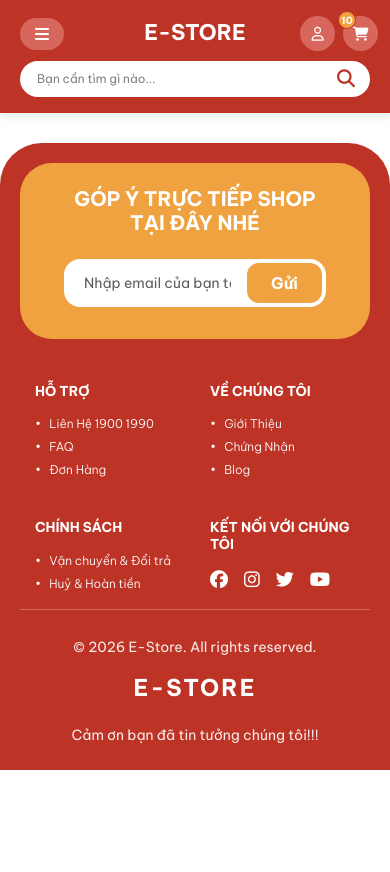
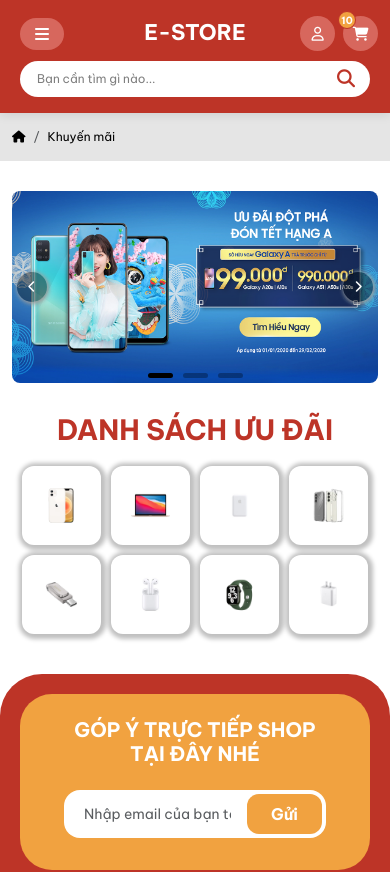
Before and after one commit to LeGiaBao2109/Website-E-Store, a website: page src/views/promotion-list.html in a window 390 px wide. Shown: the top 872 px of the page. Before the commit the page ends 844 px from the top, so only its background shows below. Drawn offline with Linux system fonts and the light colour scheme.

Commit message:
Setup Category Promotion

```diff
--- a/src/public/css/style.css
+++ b/src/public/css/style.css
@@ -1246,16 +1246,9 @@ img {
     margin: 30px 0;
 }
 
-.category__wrap {
-    display: inline-block;
-}
-
 .category__header {
     margin-bottom: 10px;
-    display: flex;
     gap: 20px;
-    align-items: center;
-    justify-content: flex-start;
 }
 
 .category__header--title {
@@ -1264,6 +1257,24 @@ img {
     font-weight: 600;
 }
 
+/* Promotion */
+.category__header--title-promotion {
+    font-size: 36px;
+    color: var(--color-primary)
+}
+
+.category__main--wrap-promotion {
+    grid-template-columns: repeat(4, 1fr);
+    max-width: 1000px;
+}
+/* End Promotion */
+
+.category__main {
+    display: flex;
+    align-items: center;
+    justify-items: center;
+}
+
 .category__button--more {
     font-size: 20px;
     font-weight: 300;
@@ -1282,13 +1293,17 @@ img {
     color: var(--color-primary);
 }
 
-.category__main--wrap {
+.category__main--wrap,
+.category__main--wrap-promotion {
     display: grid;
-    grid-template-columns: repeat(6, 1fr);
     grid-template-rows: repeat(2, auto);
     gap: 20px;
     padding: 10px;
-    justify-items: center;
+    margin: 0 auto;
+}
+
+.category__main--wrap {
+    grid-template-columns: repeat(6, 1fr);
 }
 
 .category__item {
@@ -1308,30 +1323,6 @@ img {
     box-shadow: 0 10px 25px rgba(0, 0, 0, 0.3);
 }
 
-.category__item:nth-child(1) {
-    animation-delay: 0.05s;
-}
-
-.category__item:nth-child(2) {
-    animation-delay: 0.1s;
-}
-
-.category__item:nth-child(3) {
-    animation-delay: 0.15s;
-}
-
-.category__item:nth-child(4) {
-    animation-delay: 0.2s;
-}
-
-.category__item:nth-child(5) {
-    animation-delay: 0.25s;
-}
-
-.category__item:nth-child(6) {
-    animation-delay: 0.3s;
-}
-
 @keyframes fadeUp {
     to {
         opacity: 1;
@@ -1353,26 +1344,40 @@ img {
 }
 
 @media (max-width: 768px) {
+    .category__main--wrap-promotion,
     .category__main--wrap {
-        grid-template-columns: repeat(3, 1fr);
+        gap: 10px;
     }
 
     .category__header--title {
         font-size: 20px;
     }
 
+    .category__header--title-promotion {
+        font-size: 32px;
+    }
+
+    .category__item {
+        border-radius: 12px;
+    }
+
     .category__button--more {
         font-size: 18px;
     }
 }
 
 @media (max-width: 480px) {
-    .category__main--wrap {
-        grid-template-columns: repeat(2, 1fr);
+    .category__main--wrap,
+    .category__main--wrap-promotion {
+        max-width: 400px;
     }
 
     .category__header--title {
         font-size: 18px;
+    }
+
+    .category__header--title-promotion {
+        font-size: 28px;
     }
 
     .category__button--more {
--- a/src/views/promotion-list.html
+++ b/src/views/promotion-list.html
@@ -7,7 +7,7 @@
     <link rel="stylesheet" href="https://cdnjs.cloudflare.com/ajax/libs/font-awesome/6.7.1/css/all.min.css"
         integrity="sha512-5Hs3dF2AEPkpNAR7UiOHba+lRSJNeM2ECkwxUIxC1Q/FLycGTbNapWXB4tP889k5T5Ju8fs4b1P5z/iB4nMfSQ=="
         crossorigin="anonymous" referrerpolicy="no-referrer">
-    <link rel="stylesheet" href="../public/css/style.css">
+    <link rel="stylesheet" href="/css/style.css">
 </head>
 
 <body>
@@ -166,9 +166,113 @@
     </header>
     <!-- End Header -->
 
-    <main>
-        <!-- Code ở đây nha -->
-    </main>
+    <!-- Breadcrumb -->
+    <nav class="c-breadcrumb" aria-label="breadcrumb">
+        <div class="c-breadcrumb__container container py-1">
+            <ol class="breadcrumb c-breadcrumb__list m-0 d-flex align-items-center">
+                <li class="breadcrumb-item c-breadcrumb__item">
+                    <a href="/" class="text-black">
+                        <i class="fa-solid fa-house"></i>
+                    </a>
+                </li>
+                <li class="breadcrumb-item c-breadcrumb__item active text-black" aria-current="page">
+                    Khuyến mãi
+                </li>
+            </ol>
+        </div>
+    </nav>
+    <!-- End Breadcrumb -->
+
+    <!-- Banner -->
+    <section class="banner">
+        <div class="banner__container container">
+            <div class="banner__slider slider">
+                <div class="banner__wrap d-flex">
+                    <img src="/images/banner-1.png" class="banner__image img-fluid w-100">
+                    <img src="/images/banner-2.png" class="banner__image img-fluid w-100">
+                    <img src="/images/banner-3.png" class="banner__image img-fluid w-100">
+                </div>
+
+                <div class="slider__buttons">
+                    <button class="button button-left">
+                        <i class="fa-solid fa-chevron-left"></i>
+                    </button>
+
+                    <button class="button button-right">
+                        <i class="fa-solid fa-chevron-right"></i>
+                    </button>
+                </div>
+
+                <div class="slider__pagination">
+                    <ul>
+                        <li class="active"></li>
+                        <li></li>
+                        <li></li>
+                    </ul>
+                </div>
+            </div>
+        </div>
+    </section>
+    <!-- End Banner -->
+
+    <!-- Category -->
+    <section class="category-promotion category">
+        <div class="category__container container">
+            <div class="category__wrap">
+                <div class="category__header">
+                    <h3 class="category__header--title-promotion fw-bold text-center">
+                        DANH SÁCH ƯU ĐÃI
+                    </h3>
+                </div>
+
+                <div class="category__main">
+                    <div class="category__main--wrap-promotion">
+                        <div class="category__item">
+                            <a href="#" class="category__item--image">
+                                <img src="/images/category-1.png" alt="Phone">
+                            </a>
+                        </div>
+                        <div class="category__item">
+                            <a href="#" class="category__item--image">
+                                <img src="/images/category-2.png" alt="Laptop">
+                            </a>
+                        </div>
+                        <div class="category__item">
+                            <div class="category__item--image">
+                                <img src="/images/category-3.png" alt="Recharge">
+                            </div>
+                        </div>
+                        <div class="category__item">
+                            <a href="" class="category__item--image">
+                                <img src="/images/category-4.png" alt="Items">
+                            </a>
+                        </div>
+                        <div class="category__item">
+                            <a href="" class="category__item--image">
+                                <img src="/images/category-5.png" alt="USB">
+                            </a>
+                        </div>
+                        <div class="category__item">
+                            <a href="" class="category__item--image">
+                                <img src="/images/category-6.png" alt="Music">
+                            </a>
+                        </div>
+                        <div class="category__item">
+                            <a href="" class="category__item--image">
+                                <img src="/images/category-7.png" alt="Watch">
+                            </a>
+                        </div>
+                        <div class="category__item">
+                            <a href="" class="category__item--image">
+                                <img src="/images/category-8.png" alt="Cable">
+                            </a>
+                        </div>
+                    </div>
+                </div>
+            </div>
+        </div>
+    </section>
+    <!-- End Category -->
 
     <!-- Footer -->
     <footer class="footer">
@@ -251,7 +355,7 @@
     <!-- End Footer -->
 
     <script src="/js/bootstrap.bundle.min.js"></script>
-    <script src="../public/js/script.js"></script>
+    <script src="/js/script.js"></script>
 
 </body>
 
```
Also changed, not shown: src/views/index.html (+25 -25 lines).
